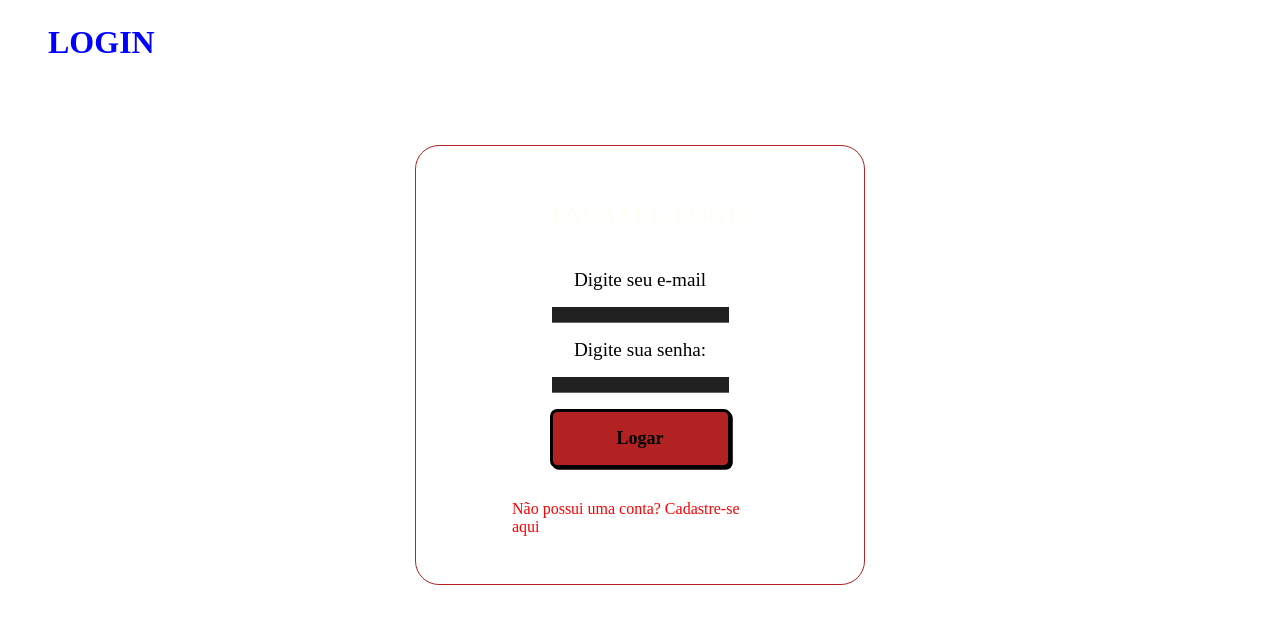
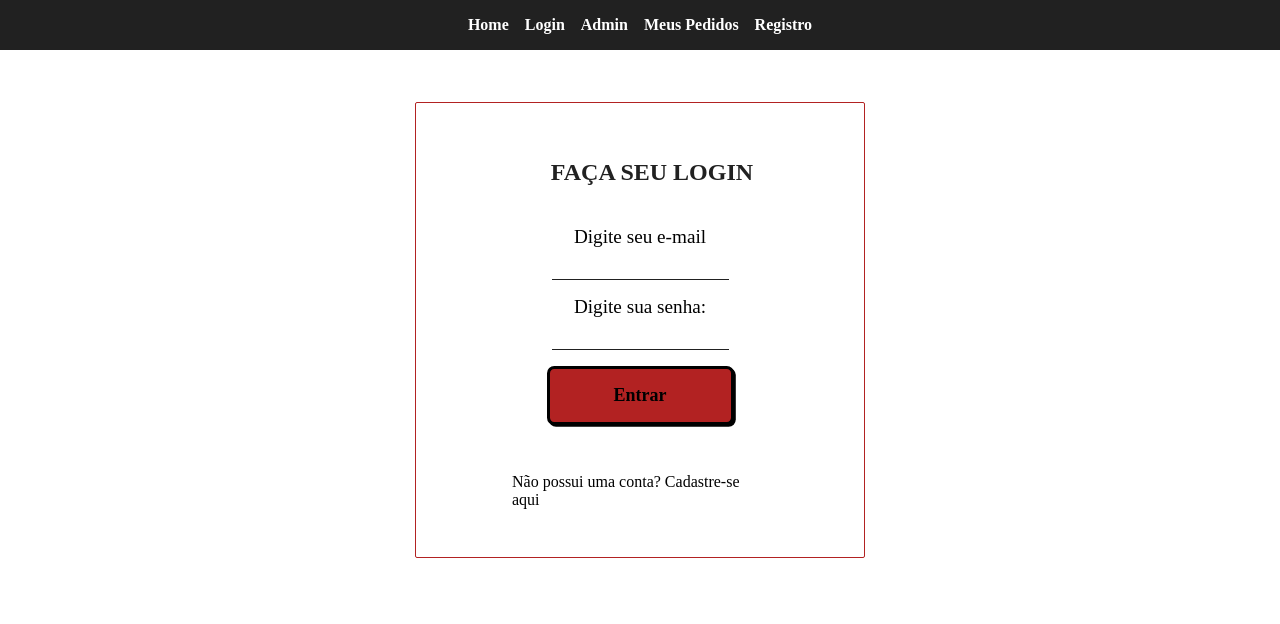
Before and after one commit to luanasantosb/projetoFututoDigital, a React (Vite) app: page /login in a window 1280 px wide. Shown: the top 624 px of the page. Built offline with nearby package versions, Linux system fonts and the light colour scheme.

Commit message:
alterações login/registro

```diff
--- a/src/App.jsx
+++ b/src/App.jsx
@@ -1,23 +1,22 @@
-import { BrowserRouter as Router, Routes, Route } from "react-router-dom";
+import { Routes, Route } from "react-router-dom";
 import Home from "./pages/Home";
 import Login from "./pages/Login";
 import Admin from "./pages/Admin";
 import MeusPedidos from "./pages/MeusPedidos";
 import Registro from "./pages/Registro";
-import ServiceCard from "./components/ServiceCard";
+import ServiceDetails from "./pages/ServiceDetails";
+
 
 function App() {
   return (
-    <Router>
       <Routes>
         <Route path="/" element={<Home />} />
-        <Route path="/service/:id" element={<ServiceCard />} />
+        <Route path="/service/:id" element={<ServiceDetails />} />
         <Route path="/login" element={<Login />} />
         <Route path="/admin" element={<Admin />} />
         <Route path="/meus-pedidos" element={<MeusPedidos />} />
         <Route path="/registro" element={<Registro />} />
       </Routes>
-    </Router>
   );
 }
 
--- a/src/components/ServiceCard.jsx
+++ b/src/components/ServiceCard.jsx
@@ -1,13 +1,13 @@
 import { Link } from "react-router-dom";
 
 export default function ServiceCard({ service }) {
+   if (!service || !service.id) return null;
   return (
     <Link
       to={`/service/${service.id}`}
       style={{ textDecoration: "none", color: "inherit" }}
     >
       <div style={styles.card}>
-        <img src={service.image} alt={service.title} style={styles.image} />
         <h3>{service.title}</h3>
         <p>R$ {service.price}</p>
       </div>
--- a/src/main.jsx
+++ b/src/main.jsx
@@ -1,9 +1,9 @@
-import { StrictMode } from 'react'
 import { createRoot } from 'react-dom/client'
 import App from './App.jsx'
+import { BrowserRouter } from 'react-router-dom'
 
 createRoot(document.getElementById('root')).render(
-  <StrictMode>
+  <BrowserRouter>
     <App />
-  </StrictMode>,
+  </BrowserRouter>,
 )
--- a/src/pages/Home.jsx
+++ b/src/pages/Home.jsx
@@ -1,5 +1,6 @@
 import { useEffect, useState } from "react";
 import ServiceCard from "../components/ServiceCard";
+import Menu from "../components/Menu";
 
 export default function Home() {
   const [services, setServices] = useState([]);
@@ -22,6 +23,7 @@ export default function Home() {
 
   return (
     <div>
+      <Menu />
       <div style={styles.grid}>
         {services.map((service) => (
           <ServiceCard key={service.id} service={service} />
@@ -32,11 +34,11 @@ export default function Home() {
 }
 
 const styles = {
-
   grid: {
     display: "grid",
     gridTemplateColumns: "repeat(auto-fit, minmax(250px, 1fr))",
     gap: "1.5rem",
     padding: "1.5rem",
+    backgroundColor:"#666",
   },
 };
--- a/src/pages/Login.jsx
+++ b/src/pages/Login.jsx
@@ -1,25 +1,30 @@
 import Menu from "../components/Menu";
-import { useEffect, useState } from "react";
 import '../styles.css';
+import { Link } from "react-router-dom";
 export default function Login() {
   return (
     <div>
-      <h1 style={styles.h1}>Login</h1>
+      <Menu />
       <div style={styles.container}>
-
         <fieldset style={styles.fieldset}>
           <form style={styles.form}>
             <h2 style={styles.h2}>Faça seu login</h2>
+
             <label style={styles.label}>Digite seu e-mail</label>
             <input className="input" type="text" />
 
             <label style={styles.label}>Digite sua senha:</label>
-            <input className="input" type="password"/>
+            <input className="input" type="password" />
 
-            <input className="btn" type="submit" value="Logar" />
+            <input className="btn" type="submit" value="Entrar" />
+
+            <Link
+              to="/registro"
+              style={{...styles.registro,textDecoration: "none"}}>
+              Não possui uma conta? Cadastre-se aqui
+            </Link>
           </form>
 
-          <p style={styles.registro}> Não possui uma conta? Cadastre-se aqui</p>
         </fieldset>
       </div>
     </div>
@@ -27,16 +32,10 @@ export default function Login() {
 }
 
 const styles = {
-  h1: {
-    margin: "1.5rem",
-    paddingLeft: "1.5rem",
-    color: "blue",
-    textTransform: "uppercase",
-  },
   h2: {
     margin: "1.5rem",
     paddingLeft: "1.5rem",
-    color: "#FFFEF6",
+    color: "#212121",
     textTransform: "uppercase",
   },
 
@@ -46,13 +45,13 @@ const styles = {
     alignItems: "center",
     minHeight: "70vh",
   },
-  fieldset:{
+  fieldset: {
     display: "inline-block",
     width: "30%",
     height: "auto",
     padding: "2rem",
-    borderRadius:"24px",
-    border:"1px solid #B22222",
+    borderRadius: "2px",
+    border: "1px solid #B22222",
   },
   form: {
     display: "flex",
@@ -60,11 +59,6 @@ const styles = {
     alignItems: "center",
     flexDirection: "column",
     gap: "1rem",
-  },
-  input: {
-    border: "none",
-    borderBottom: "1px solid red;",
-    outline: "none",
   },
   label: {
     fontSize: "1.2rem",
@@ -82,8 +76,10 @@ const styles = {
   registro:
   {
     color: "red",
-    marginTop:"1rem",
-    gap:"1.2rem",
+    marginTop: "1rem",
+    gap: "1.2rem",
     padding: "1rem 4rem",
-  }
-};
+    textDecoration: "none",
+    color: "inherit"
+  },
+}
--- a/src/pages/ServiceDetails.jsx
+++ b/src/pages/ServiceDetails.jsx
@@ -1,7 +1,7 @@
+import { useParams } from "react-router-dom";
 import { useEffect, useState } from "react";
-import { useParams, Link } from "react-router-dom";
 
-export default function ServiceDetails() {
+export default function Details() {
   const { id } = useParams();
   const [service, setService] = useState(null);
   const [loading, setLoading] = useState(true);
@@ -20,22 +20,19 @@ export default function ServiceDetails() {
   }, [id]);
 
   if (loading) return <p>Carregando detalhes...</p>;
-  if (!service) return <p>Produto não encontrado </p>;
+
+  if (!service) return <p>Serviço não encontrado 😢</p>;
 
   return (
-    <div style={styles.container}>
-      <Link to="/">⬅ Voltar</Link>
-
-      <img src={service.image} alt={service.title} style={styles.image} />
-
+    <div>
       <h1>{service.title}</h1>
-
-      <p style={styles.description}>{service.description}</p>
-
-      <h2> R$ {service.price}</h2>
+      <img src={service.image} width={200} />
+      <p>{service.description}</p>
+      <strong>Preço: R$ {service.price}</strong>
     </div>
   );
 }
+
 
 const styles = {
   container: {
--- a/src/styles.css
+++ b/src/styles.css
@@ -5,15 +5,13 @@
 
 .input {
   border: none;
-  border-bottom: 1px solid #666;
+  border-bottom: 1px solid #212121;
   outline: none;
-  background-color:#212121 ;
 }
 
 .input:focus {
   border-bottom: 2px solid #B22222;
 }
-
 
 .btn{
   background: #B22222;
@@ -25,6 +23,7 @@
   border-radius: 0.4em;
   box-shadow: 0.1em 0.1em;
   cursor: pointer;
+  text-decoration: none;
 }
 
 .btn:hover {
@@ -36,3 +35,8 @@
   transform: translate(0.05em, 0.05em);
   box-shadow: 0.05em 0.05em;
 }
+
+.link-clean {
+  text-decoration: none;
+  color: inherit;
+}
```
